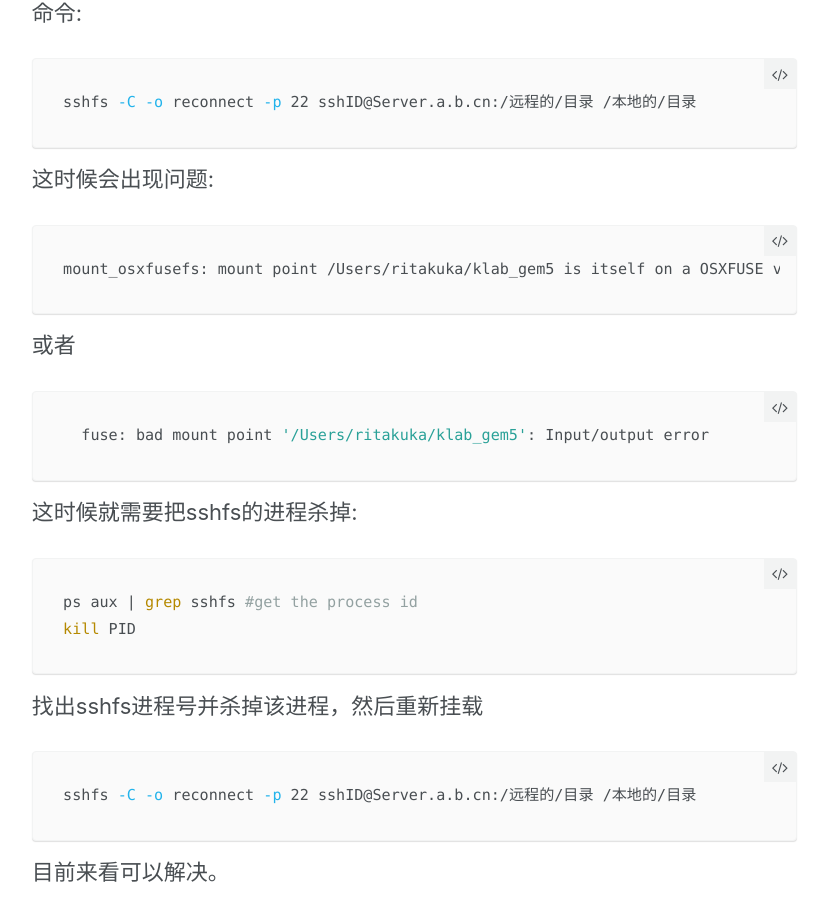
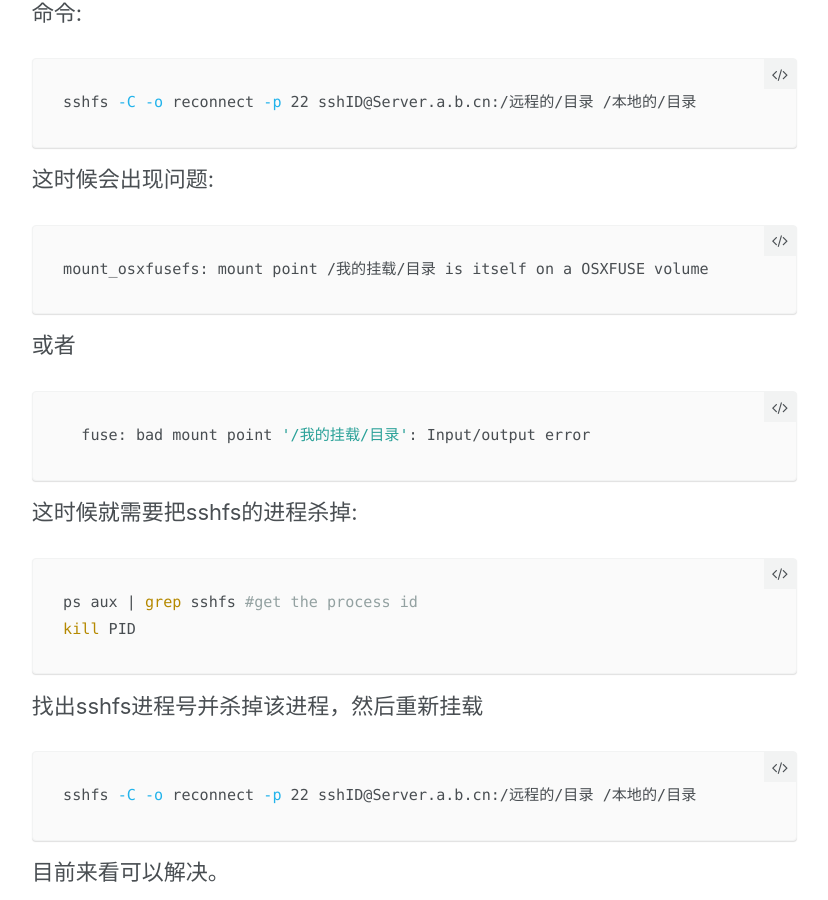
Before and after one commit to ZehuaLee/ZehuaLee.github.io, a Jekyll site: the page built from _posts/2016-12-14-About sshfs.md, in a window 1280 px wide and 900 px high, scrolled down 1077 px. Shown: the whole window, without its empty margins (252-1080 px from the left). Built offline with Jekyll 4.4.1, drawn with Linux system fonts in a browser that asks for light colours.

Commit message:
this is the automatically update @

````diff
--- a/_posts/2016-12-14-About sshfs.md
+++ b/_posts/2016-12-14-About sshfs.md
@@ -25,11 +25,11 @@ sshfs -C -o reconnect -p 22 sshID@Server.a.b.cn:/远程的/目录 /本地的/目
 
 这时候会出现问题:
 ```shell
-mount_osxfusefs: mount point /Users/ritakuka/klab_gem5 is itself on a OSXFUSE volume
+mount_osxfusefs: mount point /我的挂载/目录 is itself on a OSXFUSE volume
 ```
 或者
 ```shell
-  fuse: bad mount point '/Users/ritakuka/klab_gem5': Input/output error
+  fuse: bad mount point '/我的挂载/目录': Input/output error
 ```
 
 这时候就需要把sshfs的进程杀掉:
````
